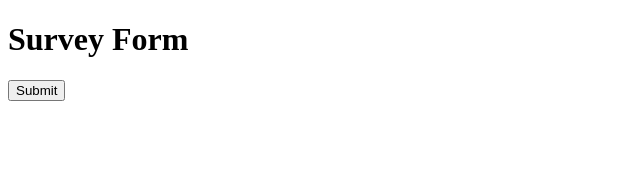
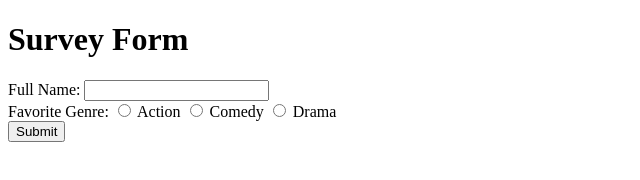
Before and after one commit to abhimanyuvaid2006/assignment4, a plain HTML site: page index.html in a window 1280 px wide. Shown: the whole page, without its empty margins (0-640 px from the left). Drawn offline with Linux system fonts and the light colour scheme.

Commit message:
feat: add form structure, full name input and radio button group

```diff
--- a/index.html
+++ b/index.html
@@ -10,6 +10,23 @@
         <form id="surveyForm" action="https://httpbin.org/post" method="post">
             <h1>Survey Form</h1>
 
+            <div class="input-container">
+                <label for="fullName">Full Name:</label>
+                <input type="text" id="fullName" name="fullName" />
+            </div>
+
+            <div class="input-container">
+                <label>Favorite Genre:</label>
+
+                <input type="radio" id="action" name="genre" value="action" />
+                <label for="action">Action</label>
+
+                <input type="radio" id="comedy" name="genre" value="comedy" />
+                <label for="comedy">Comedy</label>
+
+                <input type="radio" id="drama" name="genre" value="drama" />
+                <label for="drama">Drama</label>
+            </div>
 
             <input type="submit" value="Submit" />
         </form>
```
